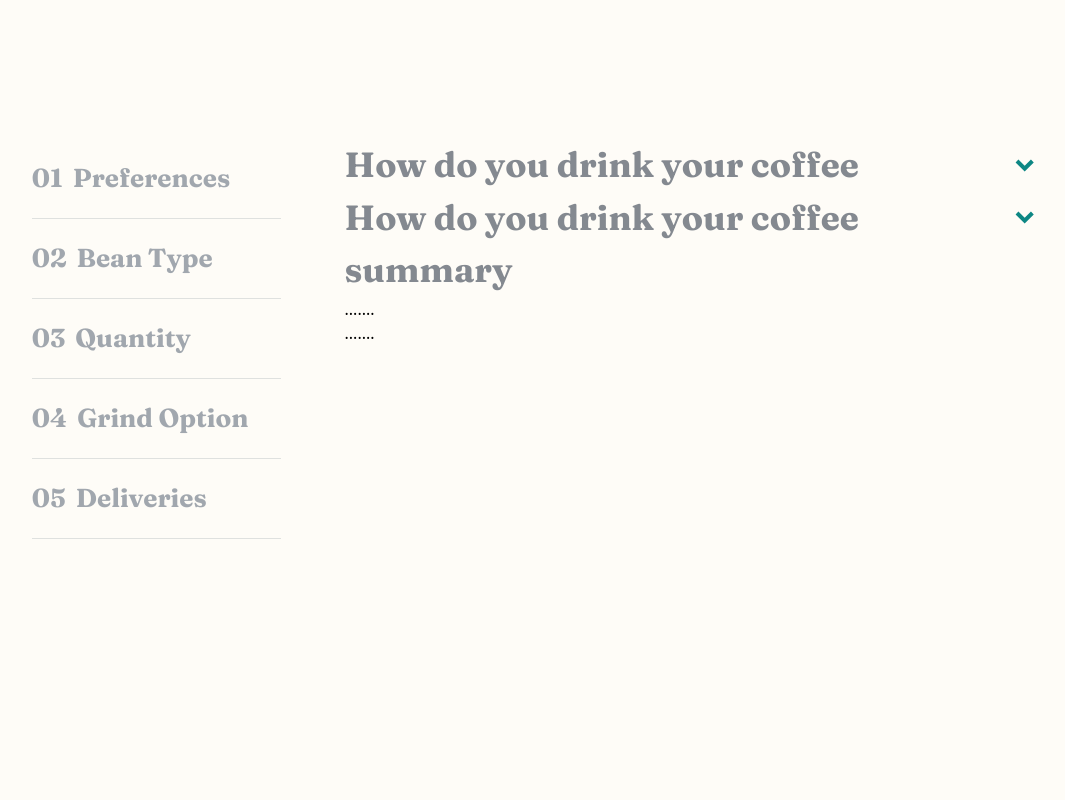
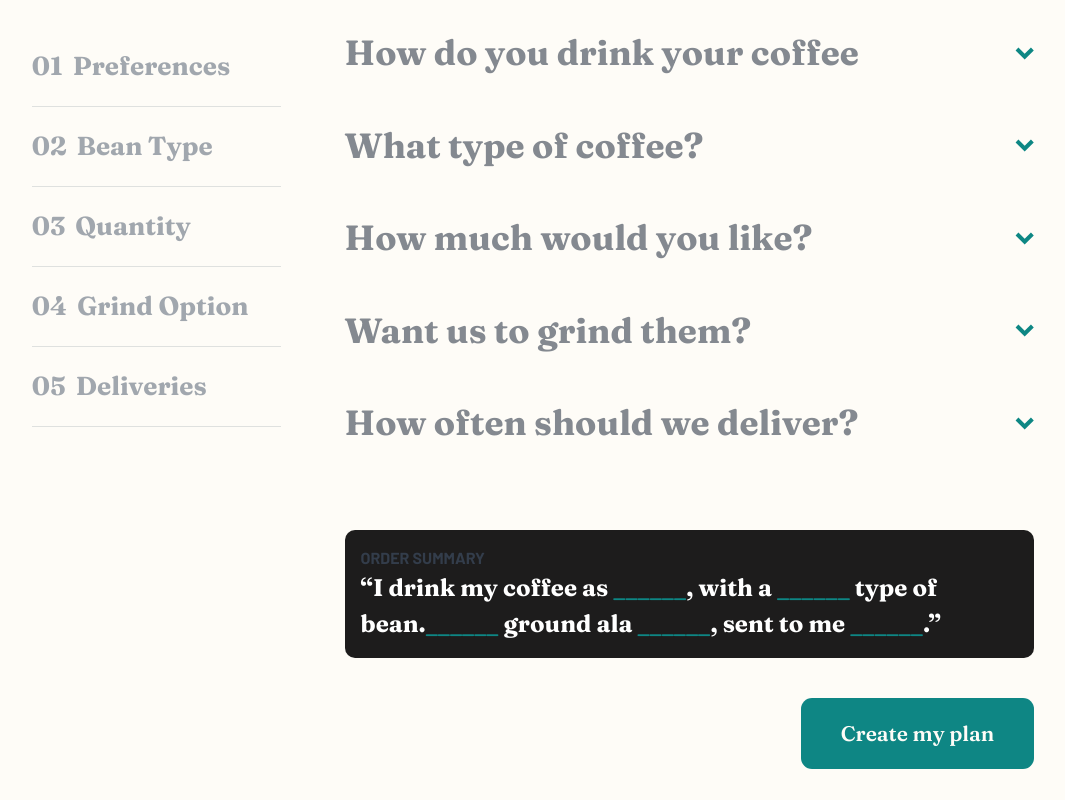
Before and after one commit to keys78/coffee-roaster-ecommerce, a React (Create React App) app: page /createyourplan in a window 1280 px wide. Shown: the part 1640-2440 px from the top of the page, without its empty margins (75-1140 px from the left). Built offline with nearby package versions, Linux system fonts and the light colour scheme.

Commit message:
order page functionality

```diff
--- a/src/CreateYourPlan.js
+++ b/src/CreateYourPlan.js
@@ -34,7 +34,7 @@ const CreateYourPlan = () => {
 
 
             <section>
-                <div className="md:w-10/12 w-11/12 mx-auto relative  mb-52 md:mt-40 mt-20">
+                <div className="md:w-10/12 w-11/12 mx-auto relative  md:mb-52 mb-0 md:mt-40 mt-20">
                     <img className="rounded-2xl plan-quality" src="./assets/about/desktop/bg-quality.png" alt="plan-quality" />
                     <div className="absolute top-0 left-0 w-full">
                         <div className="md:w-10/12 w-11/12 mx-auto md:mt-24 mt-12">
@@ -75,13 +75,8 @@ const CreateYourPlan = () => {
                 </div>
             </section>
 
-            <div className="my-80 w-10/12 mx-auto">
-
-
+            <div className="my-28 md:w-10/12 w-11/12 mx-auto">
                 <MyOrder />
-
-
-
             </div>
 
 
--- a/src/components/MyOrder.js
+++ b/src/components/MyOrder.js
@@ -1,10 +1,15 @@
 import { data, labels, questions } from "./data";
 import { useState } from "react";
 import { motion, AnimatePresence } from "framer-motion";
+import Button from "./Button";
 
 const MyOrder = () => {
-    const [preference, SetPreference] = useState('.......')
-    const [beanType, SetBeanType] = useState('.......')
+    const [preference, SetPreference] = useState('______')
+    const [beanType, SetBeanType] = useState('______')
+    const [quantity, SetQuantity] = useState('______')
+    const [grind_option, SetGrindOption] = useState('______')
+    const [deliveries, SetDeliveries] = useState('______')
+
     const [isOpen, setIsOpen] = useState(false)
     const [rotate, setRotate] = useState(false)
     // const [activeCard, SetActiveCard] = useState(null)
@@ -14,6 +19,15 @@ const MyOrder = () => {
     }
     const handleClickType = value => {
         SetBeanType(value)
+    }
+    const handleClickQuantity = value => {
+        SetQuantity(value)
+    }
+    const handleClickGrind = value => {
+        SetGrindOption(value)
+    }
+    const handleClickDeliver = value => {
+        SetDeliveries(value)
     }
 
     const toggleChevron = () => {
@@ -29,7 +43,7 @@ const MyOrder = () => {
         <section>
             <div className="order-container">
 
-                <div className="card-options">
+                <div className="card-options lg:block hidden">
                     {labels.map((label) => (
                         <div key={label.tag} onClick={toggleChevronB}>
                             <span className="number">{label.tag}</span>
@@ -39,7 +53,7 @@ const MyOrder = () => {
                 </div>
 
                 <div className="card-container">
-                    <div onClick={toggleChevron} className="cursor-pointer flex justify-between items-center">
+                    <div onClick={toggleChevron} className="cursor-pointer mb-10 flex justify-between items-center">
                         <h1>{questions.question1}</h1>
                         <img className={rotate ? 'rotate' : 'reverse'} src='./assets/svgs/icon-arrow.svg' />
                     </div>
@@ -64,8 +78,8 @@ const MyOrder = () => {
                     </AnimatePresence>
 
 
-                    <div onClick={toggleChevron} className="cursor-pointer flex justify-between items-center">
-                        <h1>{questions.question1}</h1>
+                    <div onClick={toggleChevron} className="cursor-pointer mb-10 flex justify-between items-center">
+                        <h1>{questions.question2}</h1>
                         <img className={rotate ? 'rotate' : 'reverse'} src='./assets/svgs/icon-arrow.svg' />
                     </div>
                     <AnimatePresence>
@@ -88,36 +102,91 @@ const MyOrder = () => {
                         </div>}
                     </AnimatePresence>
 
+                    <div onClick={toggleChevron} className="cursor-pointer mb-10 flex justify-between items-center">
+                        <h1>{questions.question3}</h1>
+                        <img className={rotate ? 'rotate' : 'reverse'} src='./assets/svgs/icon-arrow.svg' />
+                    </div>
+                    <AnimatePresence>
+                        {isOpen && <div className="card-holder">
+                            {data.map((quantity) => (
+                                (quantity.category === 'quantity' &&
+                                    <motion.div
+                                        initial={{ y: 300, opacity: 0 }}
+                                        animate={{ y: 0, opacity: 1 }}
+                                        exit={{ y: 300, opacity: 0 }}
+                                        whileHover={{ scale: 0.97 }}
+                                        transiton={{ type: 'spring', duration: 0.2 }}
+                                        key={quantity.name} className="order-card" onClick={() => handleClickQuantity(quantity.name)}>
+                                        <h2>{quantity.name}</h2>
+                                        <p>{quantity.desc}</p>
+                                    </motion.div>
+
+                                )
+                            ))}
+                        </div>}
+                    </AnimatePresence>
+
+                    <div onClick={toggleChevron} className="cursor-pointer mb-10 flex justify-between items-center">
+                        <h1>{questions.question4}</h1>
+                        <img className={rotate ? 'rotate' : 'reverse'} src='./assets/svgs/icon-arrow.svg' />
+                    </div>
+                    <AnimatePresence>
+                        {isOpen && <div className="card-holder">
+                            {data.map((grind_option) => (
+                                (grind_option.category === 'grind-option' &&
+                                    <motion.div
+                                        initial={{ y: 300, opacity: 0 }}
+                                        animate={{ y: 0, opacity: 1 }}
+                                        exit={{ y: 300, opacity: 0 }}
+                                        whileHover={{ scale: 0.97 }}
+                                        transiton={{ type: 'spring', duration: 0.2 }}
+                                        key={grind_option.name} className="order-card" onClick={() => handleClickGrind(grind_option.name)}>
+                                        <h2>{grind_option.name}</h2>
+                                        <p>{grind_option.desc}</p>
+                                    </motion.div>
+
+                                )
+                            ))}
+                        </div>}
+                    </AnimatePresence>
+
+                    <div onClick={toggleChevron} className="cursor-pointer mb-10 flex justify-between items-center">
+                        <h1>{questions.question5}</h1>
+                        <img className={rotate ? 'rotate' : 'reverse'} src='./assets/svgs/icon-arrow.svg' />
+                    </div>
+                    <AnimatePresence>
+                        {isOpen && <div className="card-holder">
+                            {data.map((deliveries) => (
+                                (deliveries.category === 'deliveries' &&
+                                    <motion.div
+                                        initial={{ y: 300, opacity: 0 }}
+                                        animate={{ y: 0, opacity: 1 }}
+                                        exit={{ y: 300, opacity: 0 }}
+                                        whileHover={{ scale: 0.97 }}
+                                        transiton={{ type: 'spring', duration: 0.2 }}
+                                        key={deliveries.name} className="order-card" onClick={() => handleClickDeliver(deliveries.name)}>
+                                        <h2>{deliveries.name}</h2>
+                                        <p>{deliveries.desc}</p>
+                                    </motion.div>
+
+                                )
+                            ))}
+                        </div>}
+                    </AnimatePresence>
 
 
 
 
+                    <div className="summary mt-20">
+                        <h1>ORDER SUMMARY</h1>
+                        <h2>
+                            “I drink my coffee as <span>{preference}</span>, with a <span>{beanType}</span> type of bean.
+                             <span>{quantity}</span> ground ala <span>{grind_option}</span>, sent to me <span>{deliveries}</span>.”
+                        </h2>
+                    </div>
 
-
-
-
-
-
-
-
-                    {/* <h1>{questions.question2}</h1>
-                    <div className="card-holder">
-                        {data.map((beanType) => (
-                            (beanType.category === 'bean-type' &&
-                                <div >
-                                    <h2>{beanType.name}</h2>
-                                    <p>{beanType.desc}</p>
-                                </div>)
-                        ))}
-                    </div> */}
-
-
-
-
-                    <div >
-                        <h1>summary</h1>
-                        <p>{preference}</p>
-                        <p>{beanType}</p>
+                    <div className="lg:text-right text-center mt-10">
+                        <Button onClick={() => alert('Order Created')} text={'Create my plan'} />
                     </div>
                 </div>
 
--- a/src/components/data.js
+++ b/src/components/data.js
@@ -55,12 +55,12 @@ export const data = [
     },
     {
         category:'grind-option',
-        name:'Wholebean',
+        name:'Filter',
         desc:'Best choice if you cherish the full sensory experience'
 
     },
     {
-        category:'Filter',
+        category:'grind-option',
         name:'Wholebean',
         desc:'For drip or pour-over coffee methods such as V60 or Aeropress'
 
--- a/src/index.css
+++ b/src/index.css
@@ -349,8 +349,20 @@ footer{
 }
 
 .card-container{
-  padding:0 4rem
+  padding:0 4rem;
+  height: 100vh;
+  overflow-y: scroll;
 }
+.card-container::-webkit-scrollbar {
+  width: 0;
+  background: transparent;
+}
+
+.card-container::-webkit-scrollbar-thumb {
+  background: #FF0000;
+}
+
+
 
 .card-container h1{
   font-size:35px;
@@ -394,13 +406,6 @@ footer{
   font-size: 16px;
   font-family: 'Barlow', sans-serif;
   color:#333D4B;
-}
-
-.summary {
-  background: #000;
-  color: #fff;
-  width: 100%;
-  height: 20vh;
 }
 
 .newBg{
@@ -467,7 +472,30 @@ footer{
   cursor: pointer;
 }
 
+.summary {
+  background: rgb(29, 28, 28);
+  color: #fff;
+  width: 100%;
+  height:auto;
+  border-radius: 10px;
+  padding:1rem;
+}
+.summary h1{
+  font-size: 16px;
+  font-family: 'Barlow', sans-serif;
+  color:#333D4B;
+}
 
+.summary h2{
+  font-size:24px;
+  font-family: 'Fraunces', serif;
+  color: #fff;
+  font-weight: 700;
+}
+
+.summary span{
+  color:#0E8684;
+}
 
 
 
@@ -493,6 +521,13 @@ footer{
   }
   .plan-quality{
     height:115vh;
+  }
+  .order-container{
+    display: grid;
+    grid-template-columns: 1fr;
+  }
+  .card-container{
+    padding:0rem;
   }
 
 }
@@ -583,6 +618,13 @@ footer{
     padding:0 20px;
     margin-bottom: 2rem;
   }
+  .card-container h1{
+    font-size:30px;
+    font-weight: 600;
+  }
+  .summary h1{
+    font-size: 16px;
+  }
 
 }
 
@@ -620,4 +662,10 @@ footer{
     width: 25vw;
     height: 15vh;
   }
+  .card-holder{
+    grid-template-columns:1fr;
+  }
+  .order-card {
+    padding:1rem 1rem 2rem 1rem;
+  }
 }
```
